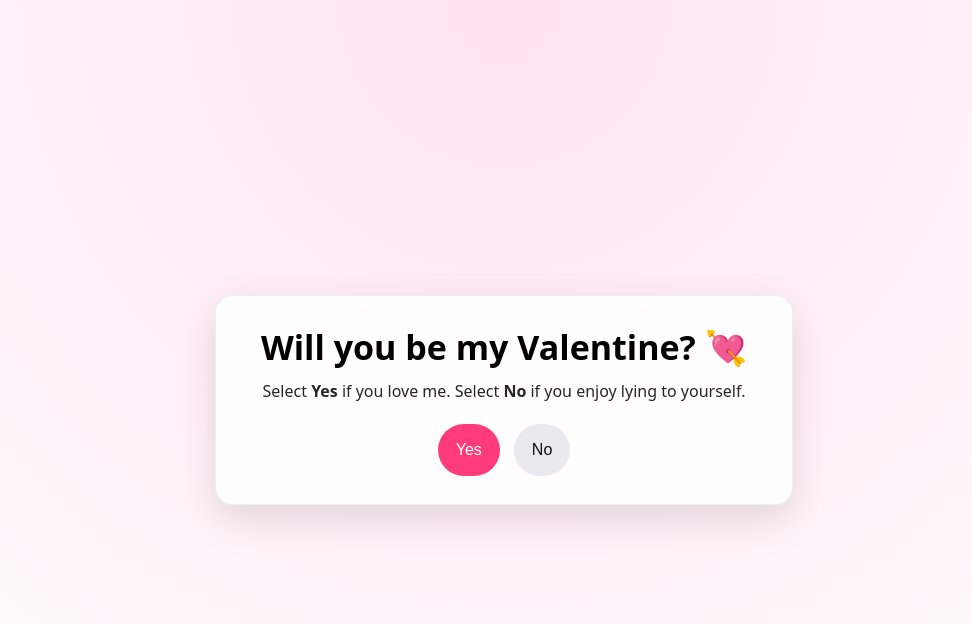
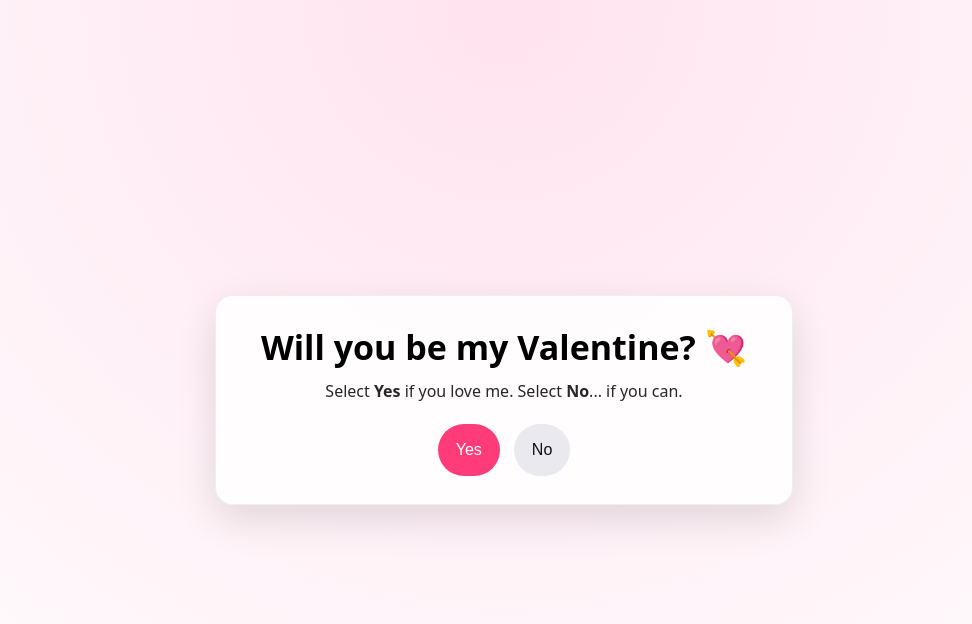
Before and after one commit to dilon0317-oss/Valentine-Card, a plain HTML site: page index.html in a window 1280 px wide. Shown: the whole page, without its empty margins (136-1108 px from the left). Drawn offline with Linux system fonts and the light colour scheme.

Commit message:
Update index.html
slight word change to card

```diff
--- a/index.html
+++ b/index.html
@@ -181,7 +181,7 @@
     <div class="hearts" id="hearts"></div>
 
     <h1>Will you be my Valentine? 💘</h1>
-    <p>Select <b>Yes</b> if you love me. Select <b>No</b> if you enjoy lying to yourself.</p>
+    <p>Select <b>Yes</b> if you love me. Select <b>No</b>... if you can.</p>
 
     <div class="buttons" id="btnRow">
       <button id="yesBtn">Yes</button>
```
